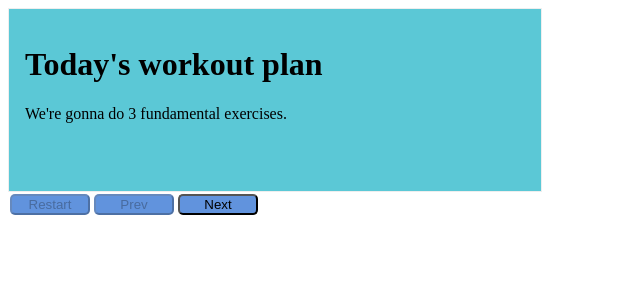
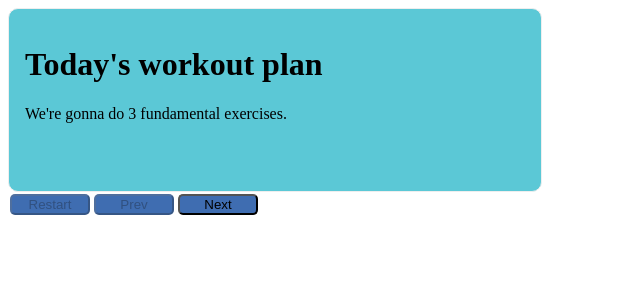
Before and after one commit to soumenbar/ReactJS-What-is-virtual-dom-Introducing-JSX-Building-a-First-Custom-Functiona---k01vgsw7h6fw, a React app: page / in a window 1280 px wide. Shown: the top 300 px of the page, without its empty margins (0-640 px from the left). Built offline with nearby package versions, Linux system fonts and the light colour scheme.

Commit message:
update seventh react project

```diff
--- a/src/styles/App.css
+++ b/src/styles/App.css
@@ -19,11 +19,12 @@
   min-height: 150px;
   min-width: 500px;
   background-color: #5bc8d6;
+  border-radius: 10px;
 }
 
 button {
   min-width: 80px;
-  background-color: rgb(97, 147, 221);
+  background-color: rgb(63, 109, 177);
   border-radius: 5px;
   margin: 2px;
   border:1px solid black(150, 85, 24);
```
